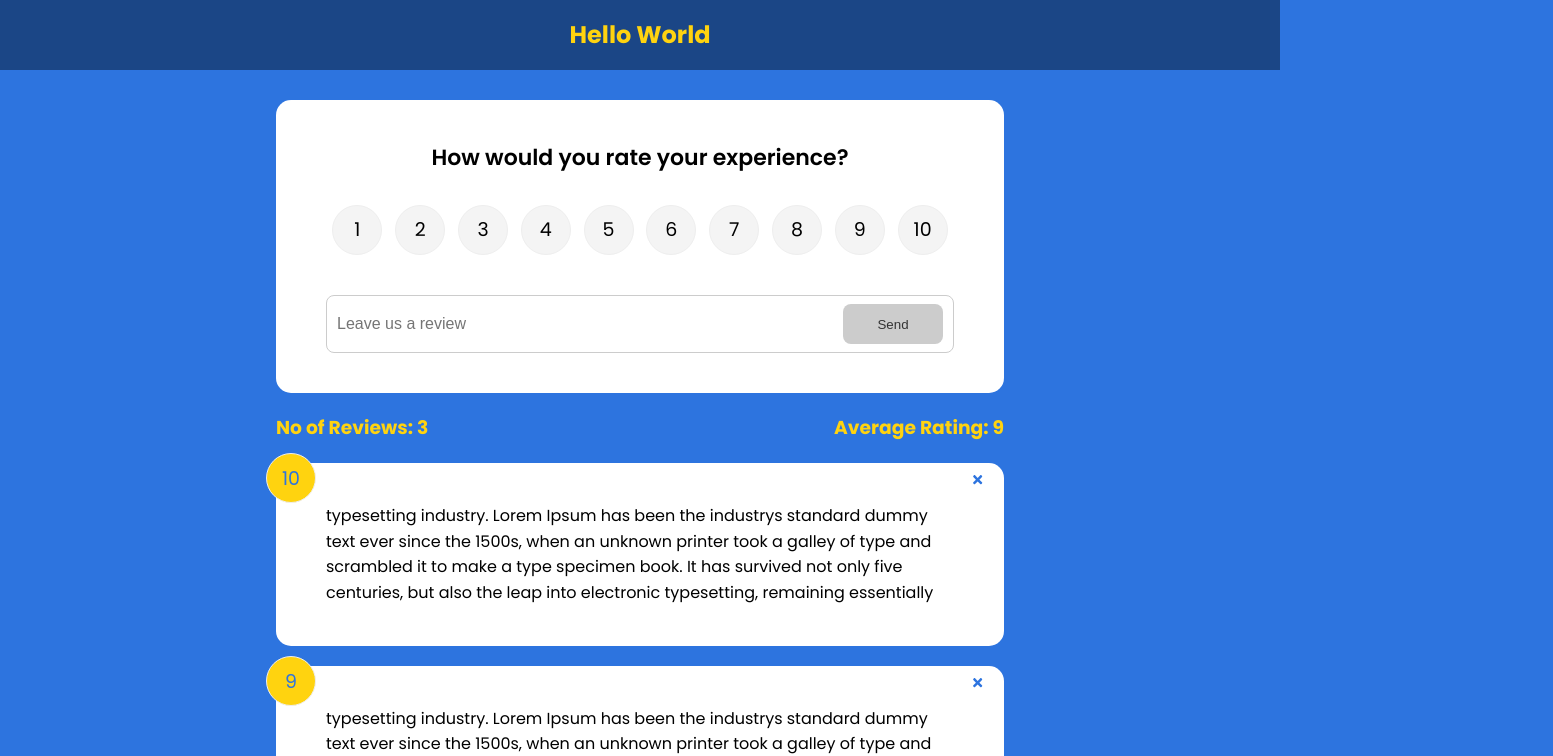
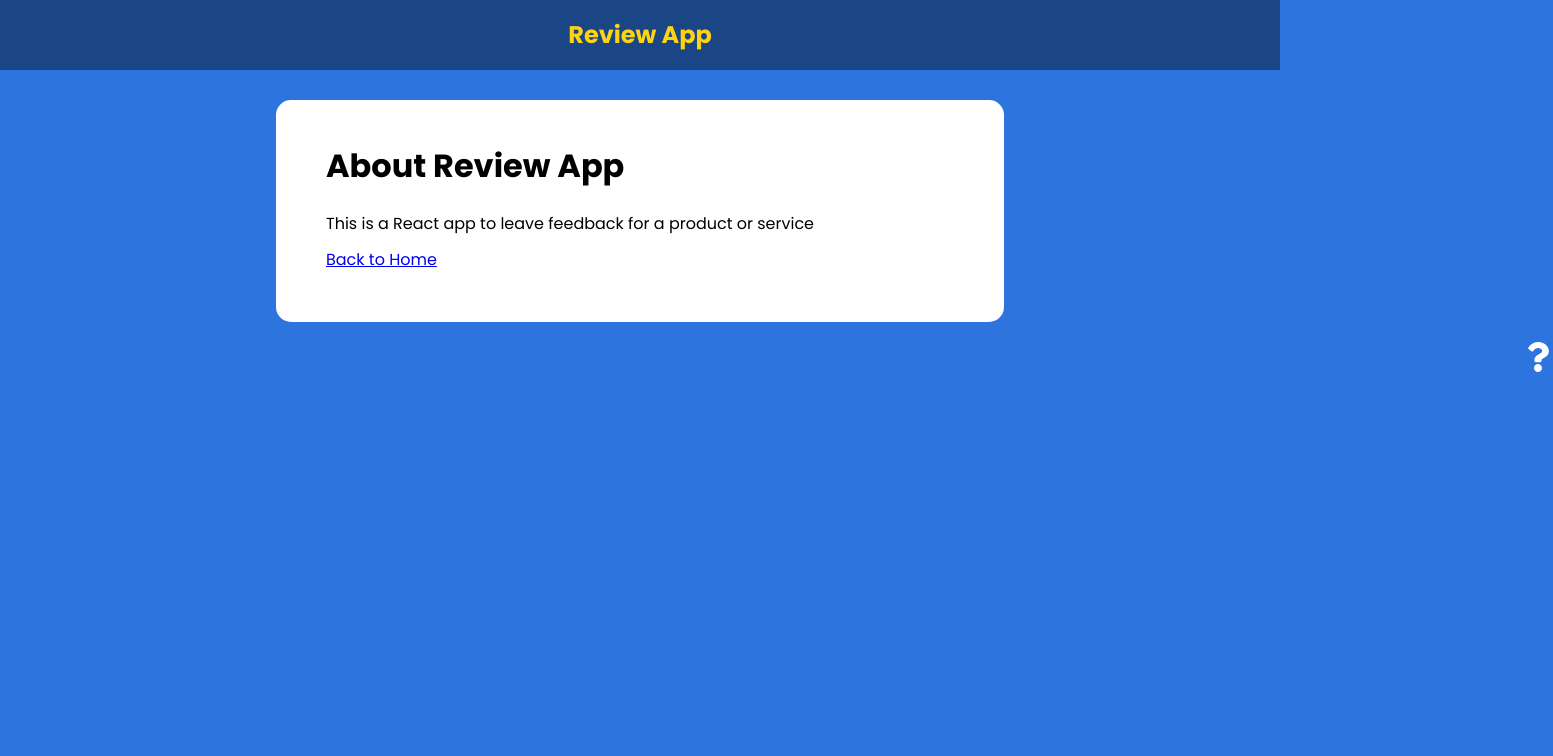
Before and after one commit to grreenkk/review-app-reactApp-, a React (Create React App) app: page /about in a window 1280 px wide. Shown: the top 756 px of the page, 1553 px wide, since content can reach past the window. Built offline with nearby package versions, Linux system fonts and the light colour scheme.

Commit message:
Added routes about page

```diff
--- a/package.json
+++ b/package.json
@@ -10,6 +10,7 @@
     "react": "^18.1.0",
     "react-dom": "^18.1.0",
     "react-icons": "^4.4.0",
+    "react-router-dom": "^6.3.0",
     "react-scripts": "5.0.1",
     "uuid": "^8.3.2",
     "web-vitals": "^2.1.4"
--- a/src/App.js
+++ b/src/App.js
@@ -1,9 +1,13 @@
 import { useState } from 'react'
+import { BrowserRouter as Router, Route, Routes } from 'react-router-dom'
 import Header from './components/Header'
 import ReviewData from './data/ReviewData'
 import ReviewList from './components/ReviewList'
 import ReviewStats from './components/ReviewStats'
 import ReviewForm from './components/ReviewForm'
+import AboutIconLink from './components/AboutIconLink'
+import AboutPage from './pages/AboutPage'
+
 
 
 
@@ -28,14 +32,28 @@ const App = () => {
     console.log(reviews)
 
     return (
-        <>
-            <Header text = 'Hello World'/>
-            <div className="container">
-                <ReviewForm onSelectedValue={getSelectedValueHandler}/>
-                <ReviewStats reviews={reviews} />
-                <ReviewList reviews={reviews} onDeleteItem={deleteItem}/>
-            </div>
-        </>
+
+            <Router>
+                <Header text = 'Review App'/>
+                <div className="container">
+                    <Routes>
+                        <Route exact path='/' element={
+                            <>
+                            <ReviewForm onSelectedValue={getSelectedValueHandler}/>
+                            <ReviewStats reviews={reviews} />
+                            <ReviewList reviews={reviews} onDeleteItem={deleteItem}/>
+                            </>
+                        }>
+
+                        </Route>
+
+
+                    <Route path='/about' element={<AboutPage/>}/>
+                </Routes>
+                <AboutIconLink/>
+                </div>
+            </Router>
+
     )
 }
 
--- /dev/null
+++ b/src/components/AboutIconLink.jsx
@@ -0,0 +1,16 @@
+import {FaQuestion} from 'react-icons/fa'
+import {Link} from 'react-router-dom'
+
+const AboutIconLink= () => {
+    return(
+        <div className="about-link">
+            <Link to="/about">
+                <FaQuestion size={30}/>
+            </Link>
+
+
+        </div>
+    )
+}
+
+export default AboutIconLink
--- a/src/index.css
+++ b/src/index.css
@@ -21,6 +21,7 @@ ul {
   max-width: 768px;
   margin: auto;
   padding: 0 20px;
+  position: relative;
 }
 
 header {
@@ -190,6 +191,8 @@ input:focus {
 .about-link {
   display: flex;
   justify-content: flex-end;
+  position: absolute;
+  left: 165%;
 }
 
 /* FIX: Remove position: absolute to keep about icon at the bottom of the
@@ -200,7 +203,7 @@ input:focus {
 }
 
 .about-link a:hover {
-  color: #ff6a95;
+  color: #ffd30f;
 }
 
 .about h1 {
--- /dev/null
+++ b/src/pages/AboutPage.jsx
@@ -0,0 +1,16 @@
+import Card from '../components/reuseables/Card'
+import {Link} from 'react-router-dom'
+
+const AboutPage= () => {
+    return (
+        <Card>
+            <div className="about">
+                <h1>About Review App</h1>
+                <p>This is a React app to leave feedback for a product or service</p>
+                <p><Link to='/'>Back to Home</Link></p>
+            </div>
+        </Card>
+    )
+}
+
+export default AboutPage
```
Also changed, not shown: 1 other file (tests, documents, lock files or other folders).
